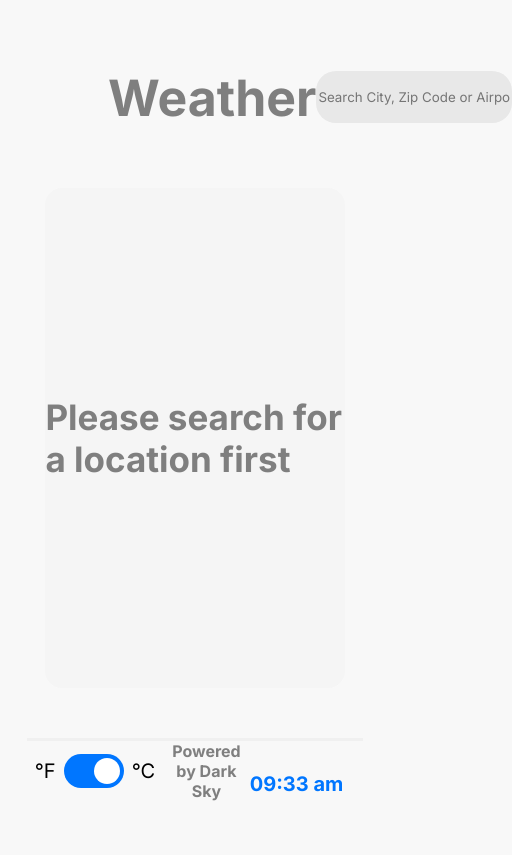
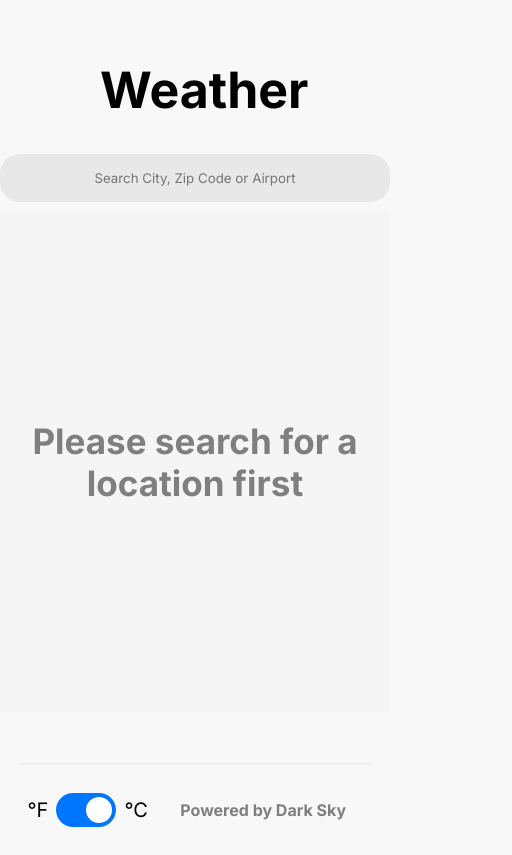
Before and after one commit to crazywolf132/AutoIt, an Angular app: page / in a window 390 px wide. Shown: the whole page, 512 px wide, since content can reach past the window. Built offline with nearby package versions, Linux system fonts and the light colour scheme.

Commit message:
feat: Mobile & Tablet resizing

```diff
--- a/src/app/app.component.sass
+++ b/src/app/app.component.sass
@@ -6,12 +6,21 @@
 header
     display: flex
     height: 180px
+
+    @include mobile-only
+        flex-direction: column
+
     .title
         flex: 1
         margin-top: 60px
         margin-left: 100px
         font-size: 50px
         font-weight: bold
+        color: #000
+
+        @include tablet-only
+            margin-left: 50px
+
     .searchBox
         margin-top: 63px
         margin-right: 100px
@@ -23,6 +32,16 @@ header
         height: 50px
         background: #E8E8E8
         text-align: center
+
+        @include mobile-only
+            width: calc(100% - 32px)
+            margin-top: 0px
+            margin-bottom: 32px
+            padding: 16px
+
+        @include tablet-only
+            margin-right: 50px
+            margin-left: 75px
 
 .title
     margin-top: 35px
@@ -42,6 +61,15 @@ header
     border-radius: 17px
     margin-bottom: 50px
 
+    @include mobile-only
+        width: 100%
+        text-align: center
+        border-radius: 0px
+        margin-top: 32px
+
+    @include tablet-only
+        width: 90%
+
     h1
         color: #7F7F7F
         font-size: 35px
@@ -55,6 +83,18 @@ header
         display: flex
         margin-left: 100px
 
+        @include mobile-only
+            flex-direction: column
+            justify-content: center
+            align-items: center
+            margin: 25px 0px
+
+        @include tablet-only
+            flex-direction: column
+            justify-content: center
+            align-items: center
+            margin: 0
+
         .dayCard
             flex: 3
             margin-top: 20px
@@ -65,6 +105,11 @@ header
             box-shadow: 5px 10px 50px rgba(0, 0, 0, 0.1)
             display: flex
             flex-direction: column
+
+            @include tablet-only
+                flex: 1
+                width: calc(100% - 210px)
+                height: 25%
 
             .group
                 display: flex
@@ -96,6 +141,9 @@ header
                 text-align: center
                 font-weight: bold
 
+                @include tablet-only
+                    margin: 0px 50px 40px 50px
+
             #tempIcon
                 margin-top: 30px
                 margin-right: 60px
@@ -115,6 +163,12 @@ header
             justify-content: center
             align-items: center
 
+            @include mobile-only
+                display: none
+
+            @include tablet-only
+                margin: 20px 0px
+
             .title
                 margin: 25px
                 margin-bottom: 0px
@@ -127,6 +181,9 @@ header
                 display: flex
                 overflow-x: auto
                 max-width: calc(100% - 100px)
+
+                @include tablet-only
+                    max-width: calc(100% - 15px)
 
                 .card
                     display: flex
@@ -163,6 +220,9 @@ header
         display: flex
         flex-wrap: wrap
         margin: 15px 100px 25px 80px
+
+        @include mobile-only
+            margin: 15px 10px 10px 10px
 
         .card
             flex: 1 0 21%
@@ -208,6 +268,9 @@ header
                 margin-left: 25px
                 font-size: 45px
 
+                @include mobile-only
+                    margin-right: 30px
+
             .rainChance
                 font-weight: bold
                 font-size: 20px
@@ -227,6 +290,9 @@ footer
     align-items: center
     margin: 0 auto
 
+    @include mobile-only
+        margin: 25px auto
+
     .poweredby
         flex: 8
         text-align: center
@@ -236,9 +302,15 @@ footer
             color: #7F7F7F
             font-weight: bold
 
+        @include mobile-only
+            margin-top: 25px
+
     .sliderZone
         flex: 1
         display: flex
+
+        @include mobile-only
+            margin-top: 25px
 
         .tempSpan
             margin: 8px
@@ -297,3 +369,9 @@ footer
         font-weight: bold
         font-size: 20px
         color: #0076FF
+
+        @include mobile-only
+            display: none
+
+        @include tablet-only
+            display: none
--- a/src/index.html
+++ b/src/index.html
@@ -7,7 +7,7 @@
     <meta name="viewport" content="width=device-width, initial-scale=1" />
     <link rel="icon" type="image/x-icon" href="favicon.ico" />
   </head>
-  <body style="background-color: #f8f8f8;">
+  <body style="background-color: #f8f8f8; position: relative; margin: 0;">
     <app-root></app-root>
   </body>
 </html>
```
